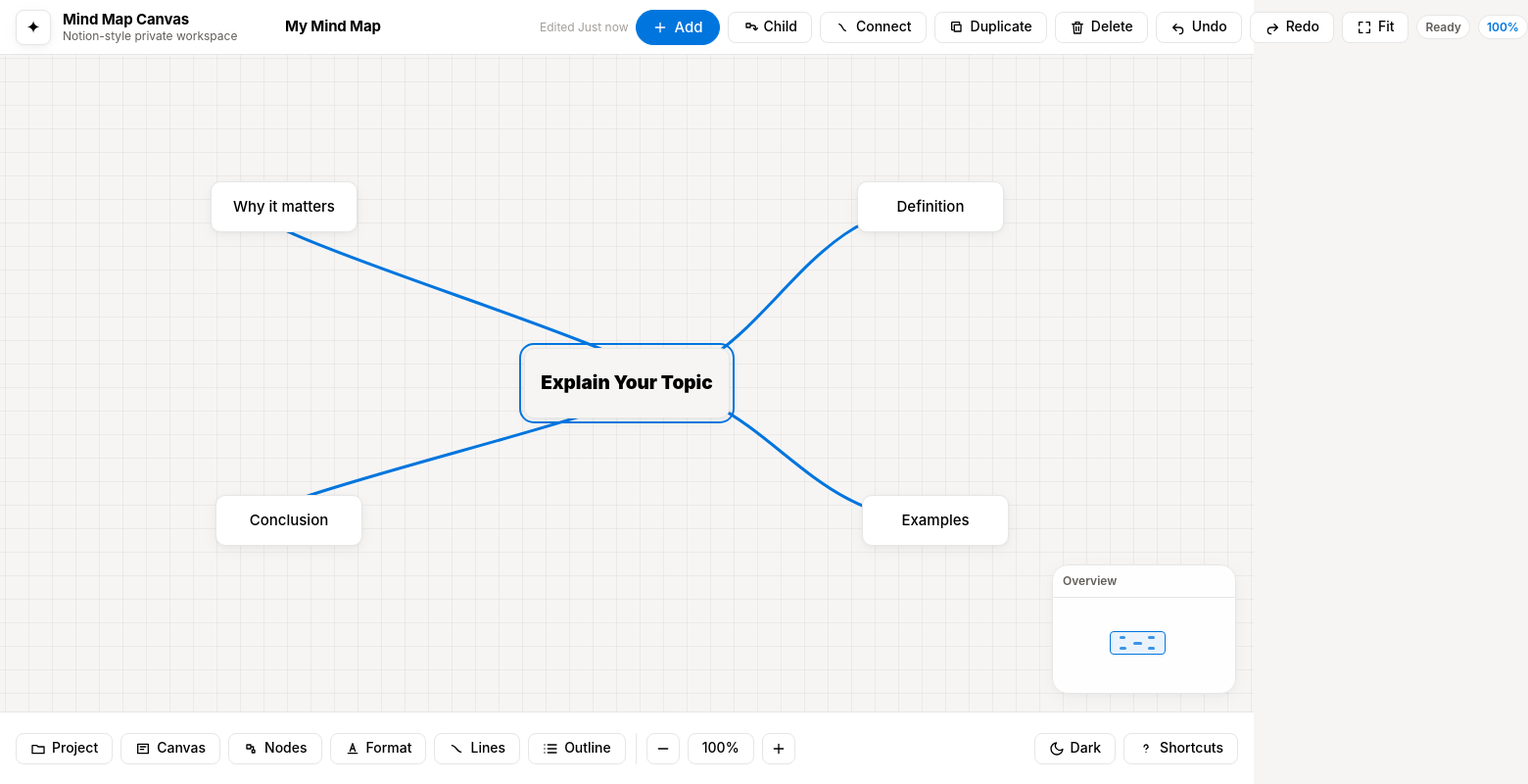
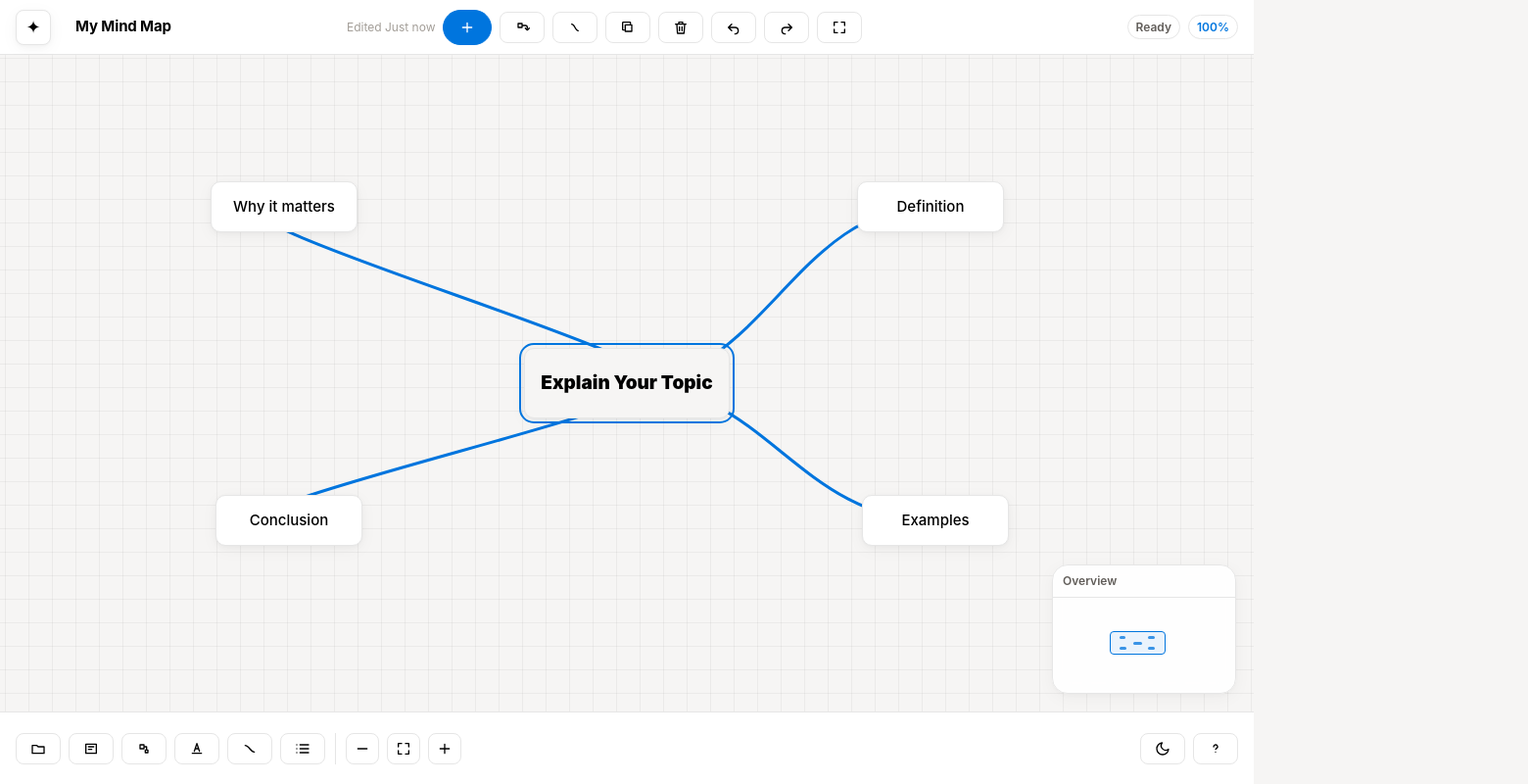
Before and after one commit to xxzeeshanahmedxx/Mind-Map, a website built with Vite: page index.html in a window 1280 px wide. Shown: the whole page at 98% size, 1560 px wide, since content can reach past the window. Built offline with nearby package versions, Linux system fonts and the light colour scheme.

Commit message:
Convert toolbar buttons to icon-only with hover labels

```diff
--- a/src/main.js
+++ b/src/main.js
@@ -97,7 +97,11 @@ const ICONS = {
   search: '<path d="m21 21-4.3-4.3M10.5 18a7.5 7.5 0 1 1 0-15 7.5 7.5 0 0 1 0 15z"/>',
   eye: '<path d="M2 12s4-7 10-7 10 7 10 7-4 7-10 7S2 12 2 12zM12 15a3 3 0 1 0 0-6 3 3 0 0 0 0 6z"/>',
   check: '<path d="m5 12 4 4L19 6"/>',
+  bold: '<path d="M7 5h6a3 3 0 0 1 0 6H7zM7 11h7a4 4 0 0 1 0 8H7z"/>',
+  italic: '<path d="M10 5h8M6 19h8M14 5l-4 14"/>',
+  underline: '<path d="M7 5v6a5 5 0 0 0 10 0V5M5 21h14"/>',
 }
+
 
 function icon(name) {
   return `<svg class="btn-icon" viewBox="0 0 24 24" aria-hidden="true" fill="none" stroke="currentColor" stroke-width="2" stroke-linecap="round" stroke-linejoin="round">${ICONS[name] || ICONS.help}</svg>`
@@ -109,10 +113,6 @@ app.innerHTML = `
     <header class="top-nav no-print">
       <div class="brand-block">
         <div class="brand-mark">✦</div>
-        <div>
-          <h1 class="brand-title">Mind Map Canvas</h1>
-          <p class="brand-subtitle">Notion-style private workspace</p>
-        </div>
       </div>
       <input id="mapTitle" class="map-title-input" value="My Mind Map" aria-label="Map title" />
       <span id="lastEdited" class="last-edited">Edited just now</span>
@@ -153,7 +153,7 @@ app.innerHTML = `
       <div class="taskbar-divider"></div>
       <div class="taskbar-group">
         <button id="zoomOut" class="tool-btn icon-only" title="Zoom out">${icon('minus')}</button>
-        <button id="zoomReset" class="tool-btn">100%</button>
+        <button id="zoomReset" class="tool-btn icon-only" title="Reset zoom">${icon('fit')}</button>
         <button id="zoomIn" class="tool-btn icon-only" title="Zoom in">${icon('add')}</button>
       </div>
       <div class="ml-auto taskbar-group">
@@ -212,9 +212,9 @@ app.innerHTML = `
           <label><span class="form-label">Size</span><input id="fontSize" type="number" min="8" max="96" class="form-input" /></label>
         </div>
         <div class="grid grid-cols-3 gap-2">
-          <button id="boldBtn" class="tool-btn">Bold</button>
-          <button id="italicBtn" class="tool-btn">Italic</button>
-          <button id="underlineBtn" class="tool-btn">Underline</button>
+          <button id="boldBtn" class="tool-btn icon-only" title="Bold">${icon('bold')}</button>
+          <button id="italicBtn" class="tool-btn icon-only" title="Italic">${icon('italic')}</button>
+          <button id="underlineBtn" class="tool-btn icon-only" title="Underline">${icon('underline')}</button>
         </div>
         <div class="grid grid-cols-2 gap-3">
           <label><span class="form-label">Align</span><select id="align" class="form-input"><option value="left">Left</option><option value="center">Center</option><option value="right">Right</option></select></label>
@@ -240,13 +240,13 @@ app.innerHTML = `
         <label><span class="form-label">Type</span><select id="lineType" class="form-input"><option value="curve">Curved</option><option value="straight">Straight</option><option value="elbow">Elbow</option></select></label>
         <label class="flex items-end gap-2 pb-1"><input id="lineDash" type="checkbox" class="h-5 w-5 accent-[#0075de]" /> <span class="form-label">Dashed</span></label>
       </div>
-      <button id="applyLineAll" class="tool-btn mt-3 w-full">Apply to All Lines</button>
+      <button id="applyLineAll" class="tool-btn mt-3 w-full" title="Apply to all lines">${icon('check')}<span>Apply to All Lines</span></button>
     </section>
 
     <section id="outlinePanel" class="task-panel medium hidden no-print">
       <h2 class="panel-title">Outline to Mind Map</h2>
       <textarea id="outline" class="textarea-input thin-scroll min-h-40" placeholder="Main topic\nFirst point\nSecond point\nExample\nConclusion"></textarea>
-      <button id="outlineToNodes" class="tool-btn tool-btn-primary mt-3 w-full">Create From Outline</button>
+      <button id="outlineToNodes" class="tool-btn tool-btn-primary mt-3 w-full" title="Create from outline">${icon('nodes')}<span>Create From Outline</span></button>
       <p class="muted-copy mt-2">First line becomes the center. Remaining lines become connected ideas.</p>
     </section>
 
@@ -263,6 +263,17 @@ app.innerHTML = `
     </section>
   </div>
 `
+
+function setupButtonTooltips() {
+  $$('.tool-btn').forEach((button) => {
+    const label = button.getAttribute('title') || button.textContent.trim() || button.getAttribute('aria-label') || 'Action'
+    button.dataset.tip = label
+    button.setAttribute('aria-label', label)
+    if (!button.getAttribute('title')) button.setAttribute('title', label)
+  })
+}
+
+setupButtonTooltips()
 
 const els = {
   viewport: $('#viewport'),
@@ -298,7 +309,11 @@ function applyTheme() {
   document.documentElement.classList.toggle('compact-mode', Boolean(state.ui?.compact))
   const btn = $('#themeToggle')
   if (btn) {
+    const label = state.theme === 'dark' ? 'Light mode' : 'Dark mode'
     btn.innerHTML = `${icon(state.theme === 'dark' ? 'sun' : 'moon')}<span>${state.theme === 'dark' ? 'Light' : 'Dark'}</span>`
+    btn.dataset.tip = label
+    btn.setAttribute('aria-label', label)
+    btn.setAttribute('title', label)
     btn.classList.toggle('is-active', state.theme === 'dark')
   }
 }
--- a/src/style.css
+++ b/src/style.css
@@ -264,3 +264,35 @@
   .presentation-mode .top-nav:hover, .presentation-mode .taskbar:hover { opacity: 1; }
   .compact-mode .tool-btn span { display: none; }
 }
+
+@layer components {
+  .brand-block { min-width: auto; margin-right: 6px; }
+  .tool-btn { position: relative; }
+  .tool-btn > span { display: none !important; }
+  .tool-btn::after {
+    content: attr(data-tip);
+    position: absolute;
+    left: 50%;
+    bottom: calc(100% + 8px);
+    z-index: 999;
+    transform: translateX(-50%) translateY(2px);
+    pointer-events: none;
+    white-space: nowrap;
+    border: 1px solid var(--notion-hairline);
+    border-radius: 9999px;
+    background: var(--notion-surface-raised);
+    color: var(--notion-ink);
+    padding: 4px 8px;
+    font-size: 12px;
+    line-height: 1.2;
+    box-shadow: var(--shadow-soft);
+    opacity: 0;
+    transition: opacity 120ms ease, transform 120ms ease;
+  }
+  .tool-btn:hover::after,
+  .tool-btn:focus-visible::after {
+    opacity: 1;
+    transform: translateX(-50%) translateY(0);
+  }
+  .top-nav .tool-btn::after { bottom: auto; top: calc(100% + 8px); }
+}
```
